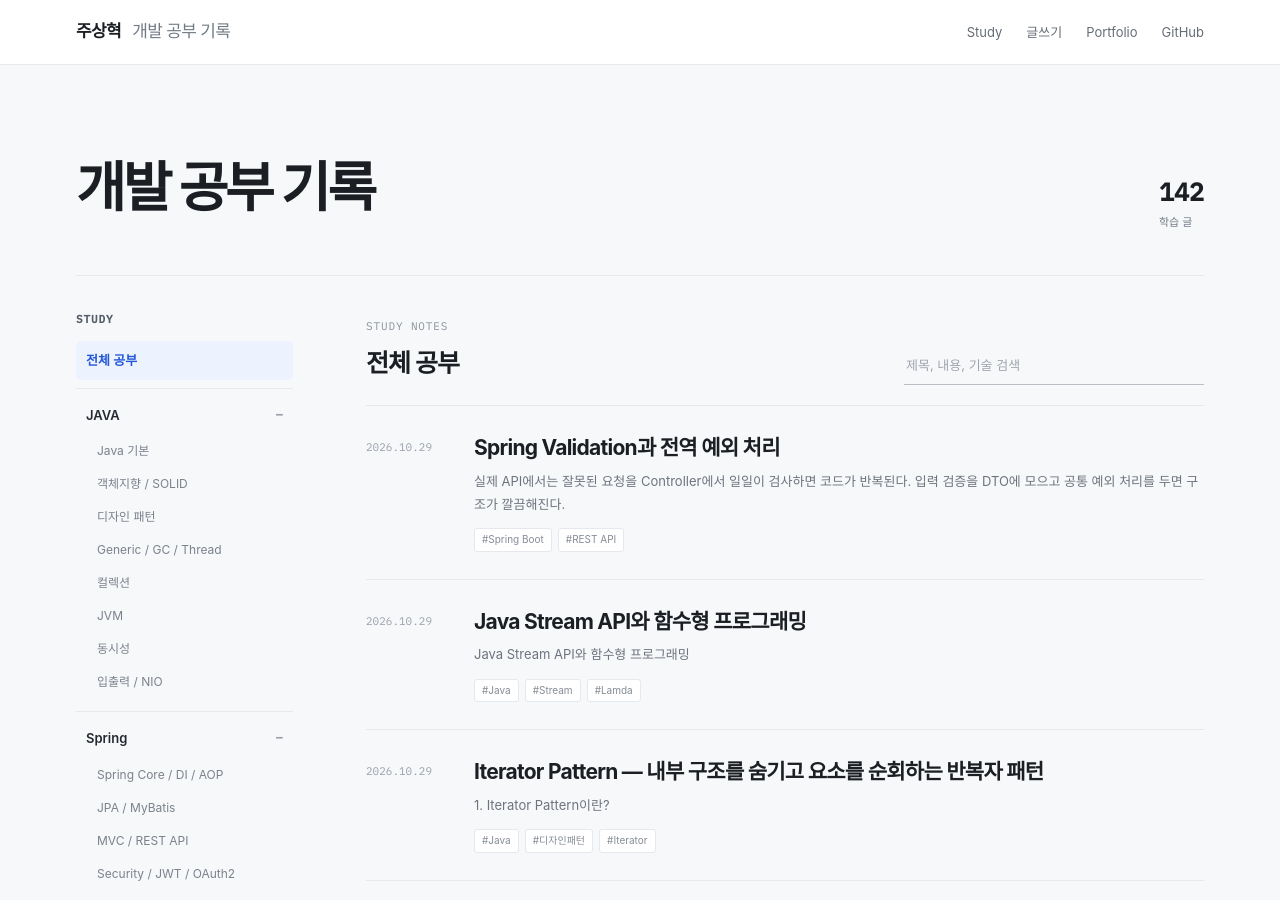
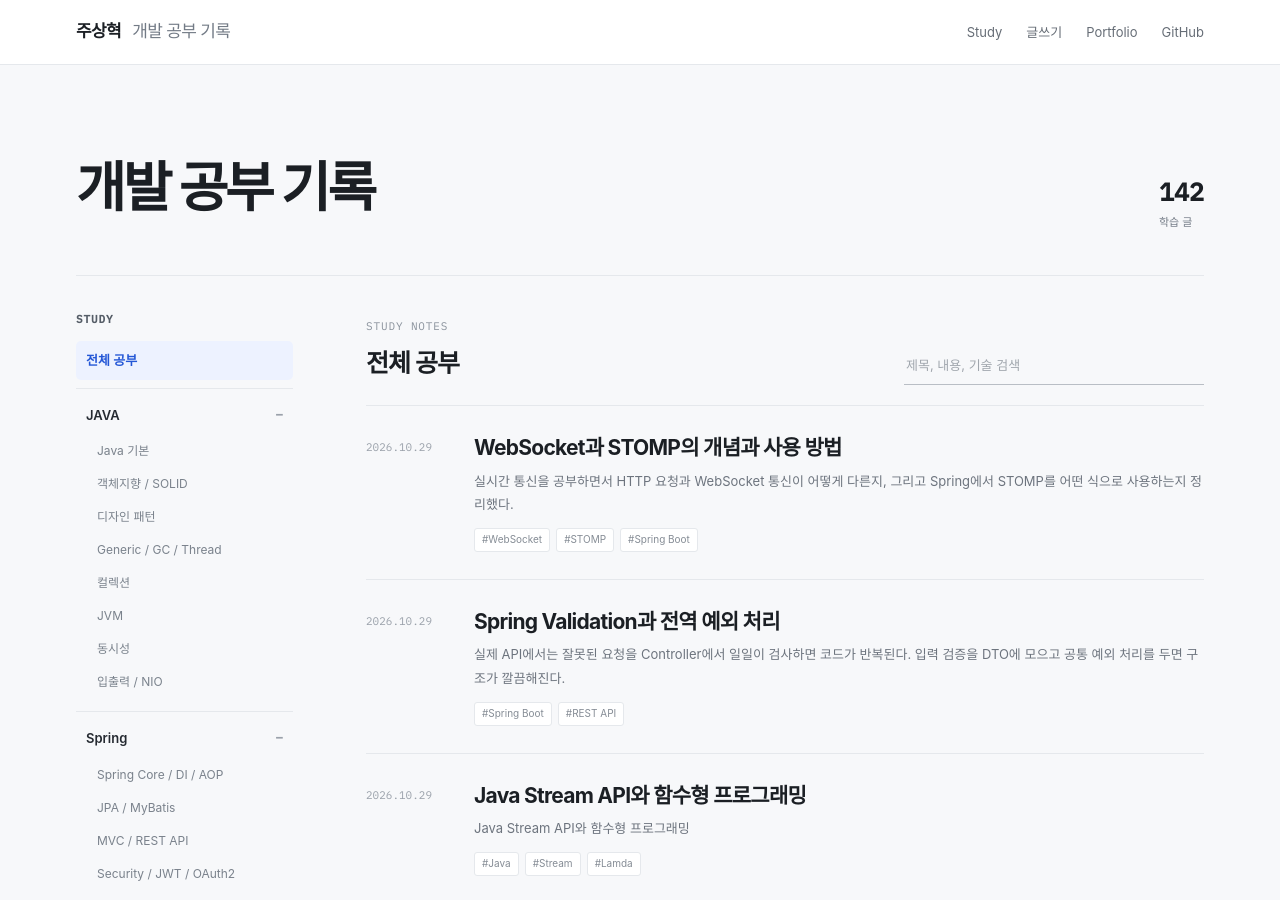
Before and after one commit to zuzusnasna/zuzusnasna.github.io, a Jekyll site: the page built from index.md, in a window 1280 px wide and 900 px high. Built offline with Jekyll 4.4.1, drawn with Linux system fonts in a browser that asks for light colours; some web fonts are replaced; some of the changed text lies outside the part shown.

Commit message:
fix: align WebSocket post date and category

```diff
--- a/_posts/2026-10-30-websocket-stomp.md
+++ b/_posts/2026-10-30-websocket-stomp.md
@@ -1,8 +1,9 @@
 ---
 layout: post
 title: "WebSocket과 STOMP의 개념과 사용 방법"
-date: 2026-10-06 00:00:00 +0900
-categories: [학습]
+date: 2026-10-30 00:00:00 +0900
+categories: [Backend]
+permalink: /backend/2026/10/30/websocket-stomp/
 tags: [WebSocket, STOMP, Spring Boot]
 ---
 
```
